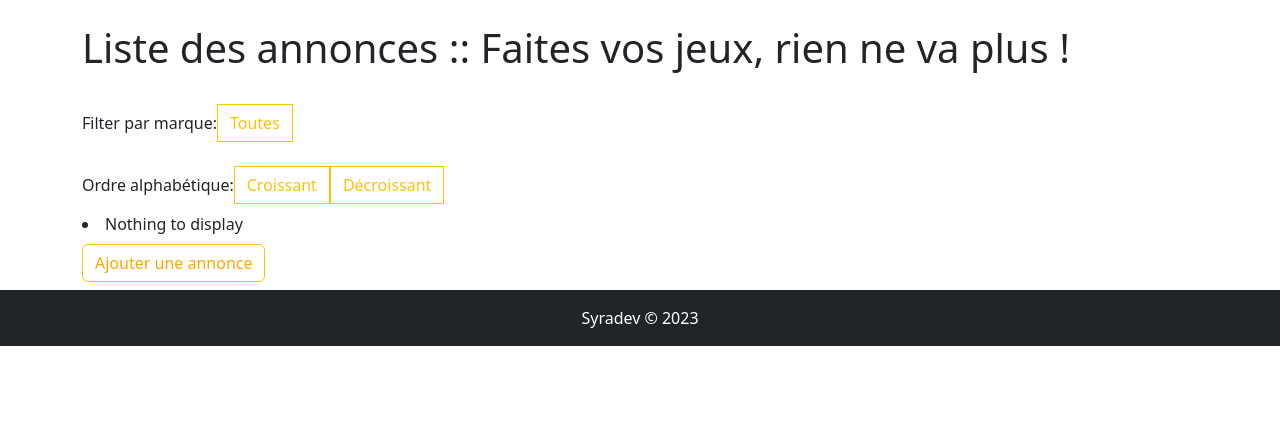
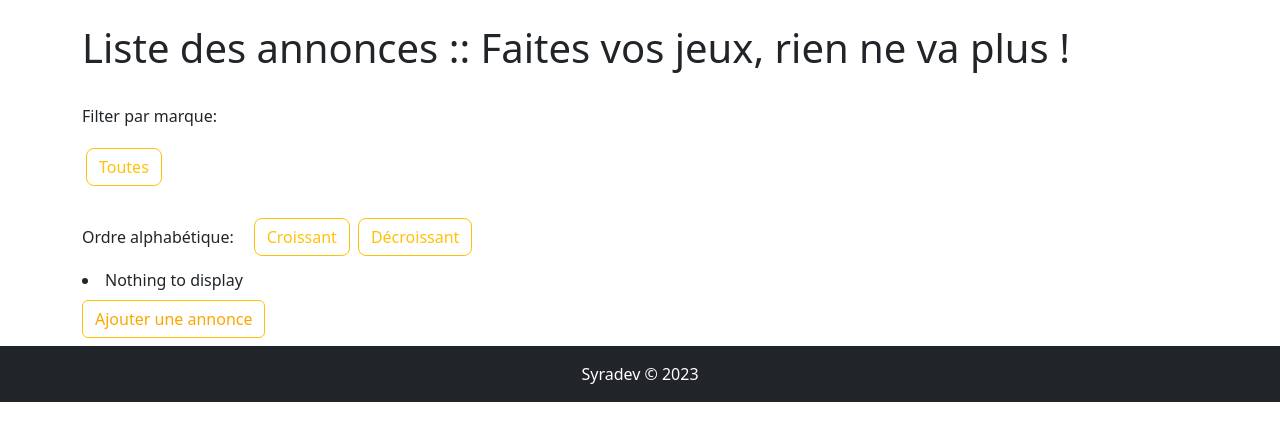
Before and after one commit to Tomasspit2/projectMVC, a PHP site: template src/View/Annonce/index.html.twig in a window 1280 px wide. Shown: the part 58-499 px from the top of the page. Run offline with PHP 8.4, Linux system fonts and the light colour scheme; the template is opened without the code that fills it, so the values that code supplies are empty; some libraries are stand-ins or nearby versions.

Commit message:
add modify index.html

```diff
--- a/src/View/Annonce/index.html.twig
+++ b/src/View/Annonce/index.html.twig
@@ -6,19 +6,21 @@
             <div class="row mb-4 mt-4 cd-h1-section">
                 <h1 class="cd-h1">Liste des annonces :: <span class="cd-h1-span">Faites vos jeux, rien ne va plus !</span></h1>
             </div>
-            <div class="row align-items-center mb-4 cd-filter-marque">
-                <p class="col-auto cd-filter-title mb-0 mr-2">Filter par marque:</p>
-                <button class="col-auto btn btn-outline-warning cd-button-marque">Toutes</button>
+            <div class="row align-items-center mb-4 cd-filter-marque d-flex  ">
+                <p class="col-auto cd-filter-title mb-0  pe-3 pb-3">Filter par marque:</p>
+                <div class="w-100">
+                <button class="col-auto btn btn-outline-warning cd-button-marque fs-6 m-1 rounded-3">Toutes</button>
                 {% for annonce in annonces %}
-                <button class="col-auto btn btn-outline-warning cd-button-marque">{{ annonce.marque }}</button>
+                <button class="col-auto btn btn-outline-warning cd-button-marque m-1 rounded-3">{{ annonce.marque }}</button>
                 {% endfor %}
+                </div>
             </div>
             <div class="row align-items-center mb-2 cd-ordre-alphabet">
-                <p class="col-auto cd-ordre-title mb-0 mr-2">Ordre alphabétique:</p>
-                <button class="col-auto btn btn-outline-warning cd-button-ordre">Croissant</button>
-                <button class="col-auto btn btn-outline-warning cd-button-ordre">Décroissant</button>
+                <p class="col-auto cd-ordre-title mb-0 pe-3">Ordre alphabétique:</p>
+                <button class="col-auto btn btn-outline-warning cd-button-ordre m-1 rounded-3">Croissant</button>
+                <button class="col-auto btn btn-outline-warning cd-button-ordre m-1 rounded-3">Décroissant</button>
             </div>
-            <div class="row cd-container-card">
+            <div class="row cd-container-card d-flex justify-content-between">
                 {% for annonce in annonces %}
                     <div class="col-md-2 m-2 cd-card">
                         <div class="cd-image-container">
```
